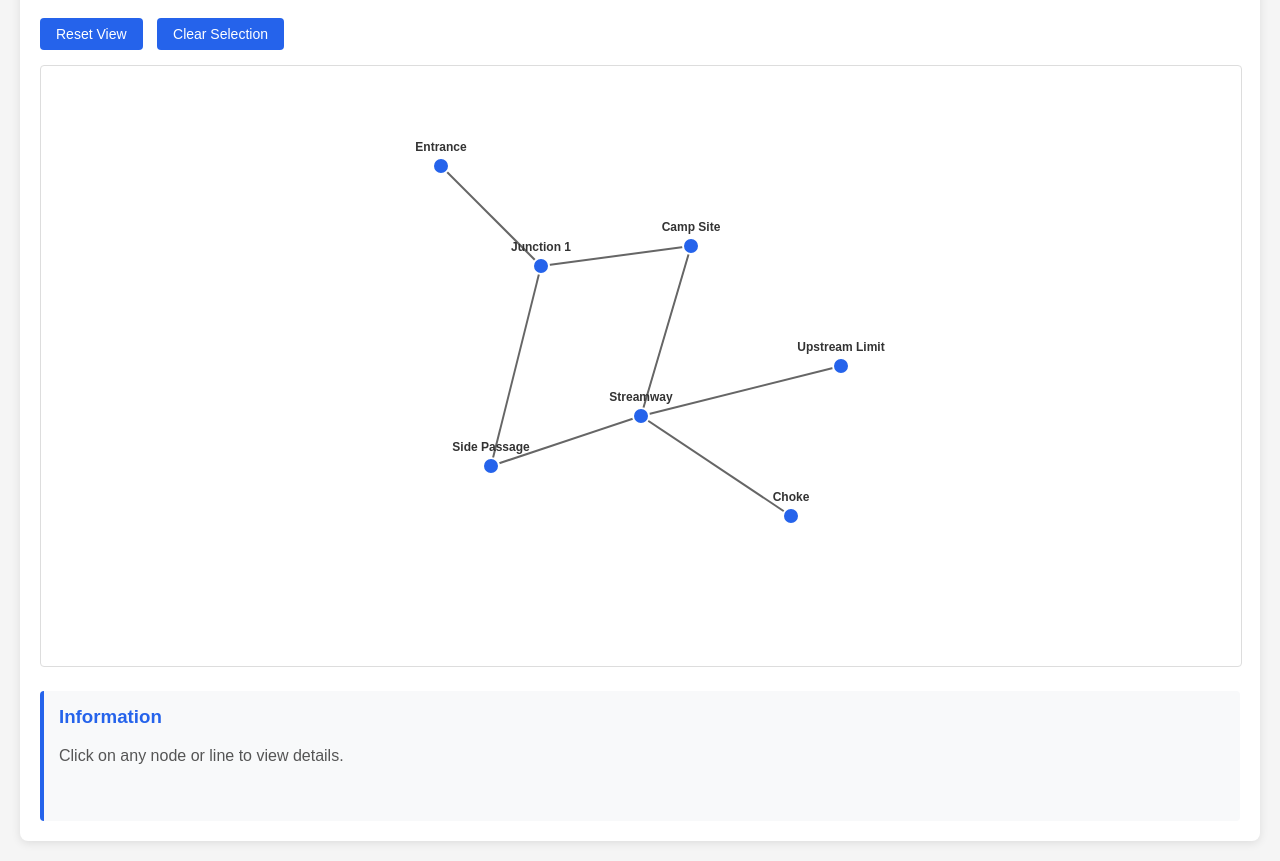
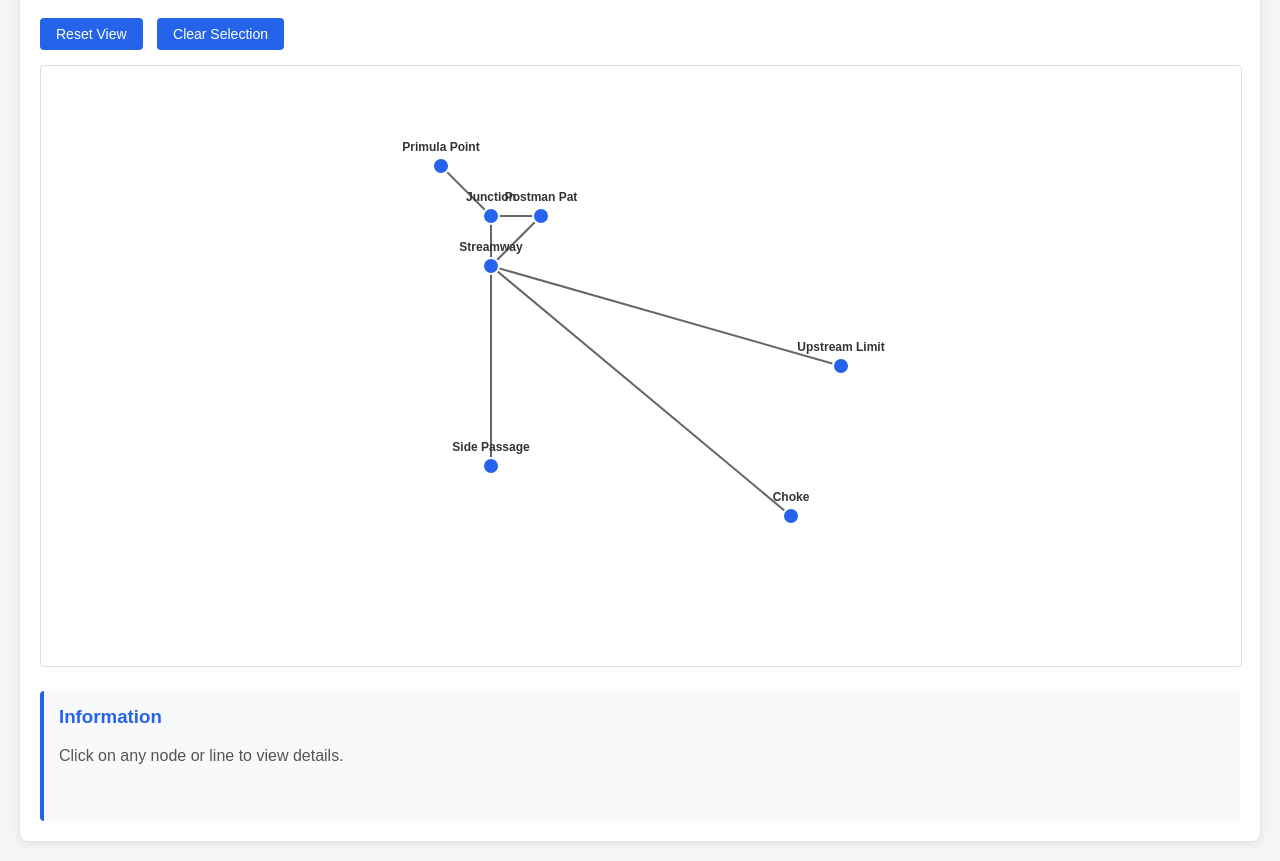
Before and after one commit to mts503/schematic_survey, a plain HTML site: page index.html in a window 1280 px wide. Shown: the part 80-941 px from the top of the page. Drawn offline with Linux system fonts and the light colour scheme.

Commit message:
Update index.html

```diff
--- a/index.html
+++ b/index.html
@@ -121,17 +121,17 @@
         // Survey data structure
         const surveyData = {
             nodes: [
-                { id: 'A', x: 100, y: 100, name: 'Entrance', info: 'Main entrance shaft. Altitude: 1850m. First explored: 1987' },
-                { id: 'B', x: 200, y: 200, name: 'Junction 1', info: 'Major junction after initial pitches. Depth: -200m' },
-                { id: 'C', x: 350, y: 180, name: 'Camp Site', info: 'Underground camp location. Depth: -425m. Sandy ledge with water source' },
-                { id: 'D', x: 300, y: 350, name: 'Streamway', info: 'Active streamway passage. Width: 3-5m. Fast flowing water' },
+                { id: 'A', x: 100, y: 100, name: 'Primula Point', info: 'Camp' },
+                { id: 'B', x: 150, y: 150, name: 'Junction', info: '' },
+                { id: 'C', x: 200, y: 150, name: 'Postman Pat', info: 'vast, steeply sloping, boulder-filled chamber https://www.oucc.org.uk/expeditions/expedition1998/roadtoegbert.htm' },
+                { id: 'D', x: 150, y: 200, name: 'Streamway', info: 'Active streamway passage. Width: 3-5m. Fast flowing water' },
                 { id: 'E', x: 500, y: 300, name: 'Upstream Limit', info: 'Current upstream exploration limit. Deep water pool' },
                 { id: 'F', x: 450, y: 450, name: 'Choke', info: 'Boulder choke blocking passage. Multiple bypass attempts unsuccessful' },
                 { id: 'G', x: 150, y: 400, name: 'Side Passage', info: 'Fossil passage system. Dry route parallel to main stream' }
             ],
             lines: [
-                { from: 'A', to: 'B', name: 'Entrance Series', info: 'Series of vertical pitches. Length: 300m. Requires multiple rope lengths' },
-                { from: 'B', to: 'C', name: 'Main Route', info: 'Horizontal development. Length: 450m. Easy passage' },
+                { from: 'A', to: 'B', name: '', info: 'Beyond Primula Point, the stream deepens in a tall 6m wide passage, and the easiest route is to traverse along ledges on the left-hand wall. A four metre pitch, with an irritating take-off at the top, leads up to the first of these. An easy walk (line for safety) reaches a broader ledge, and then a tension traverse to another ledge. Here, two routes diverge. https://www.oucc.org.uk/expeditions/expedition1998/roadtoegbert.htm. ' },
+                { from: 'B', to: 'C', name: '', info: 'From the junction described above, a rope ascends on muddy walls past a ledge to a 3m diameter rocky chamber about 2m high. From here, a window looks down onto the start of Choke Druscilla. Traversing past this reaches another small sloping chamber. Upslope a narrow exit emerges into a vast, steeply sloping, boulder-filled chamber (Postman Pat).' },
                 { from: 'B', to: 'G', name: 'Side Branch', info: 'Tight rift passage. Length: 200m. Awkward climbs' },
                 { from: 'C', to: 'D', name: 'Camp Connection', info: 'Short pitch series. Length: 180m. Well rigged' },
                 { from: 'D', to: 'E', name: 'Upstream', info: 'Streamway passage. Length: 600m. Wade/swim sections' },
```
